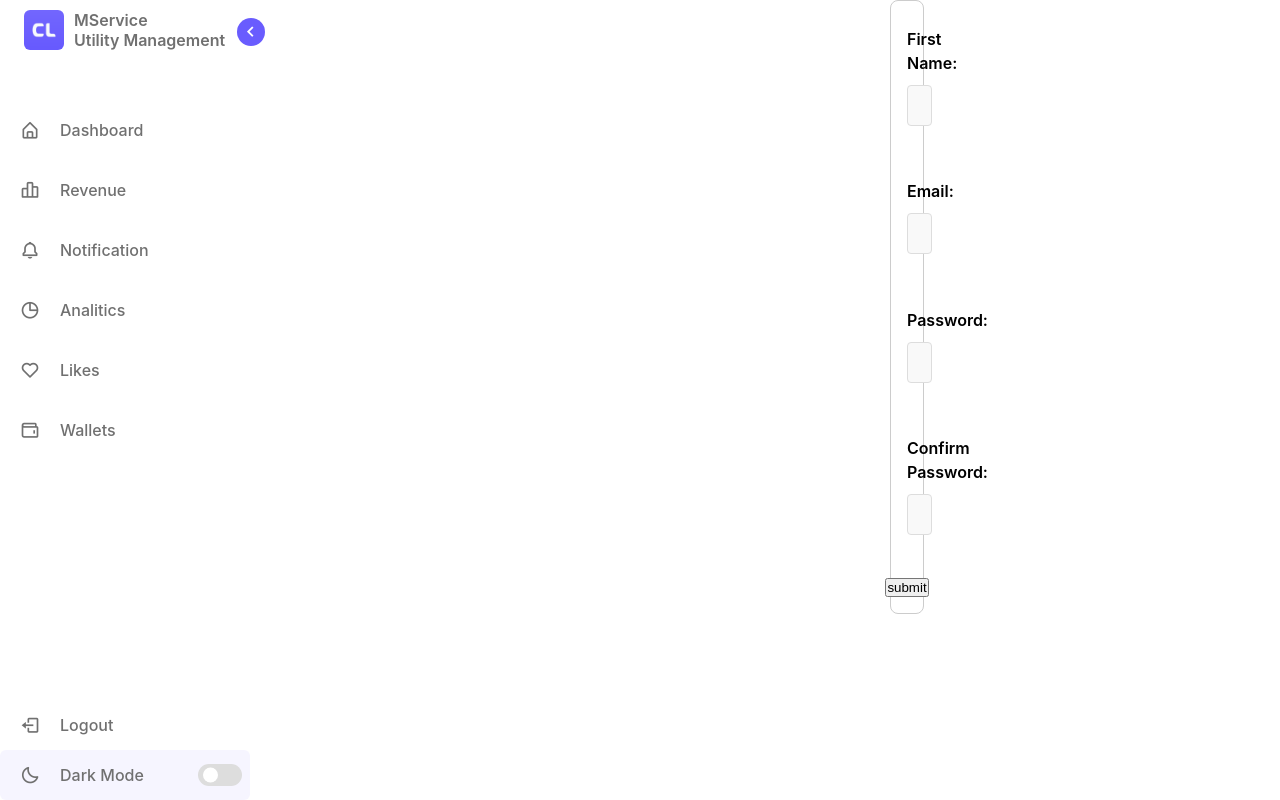
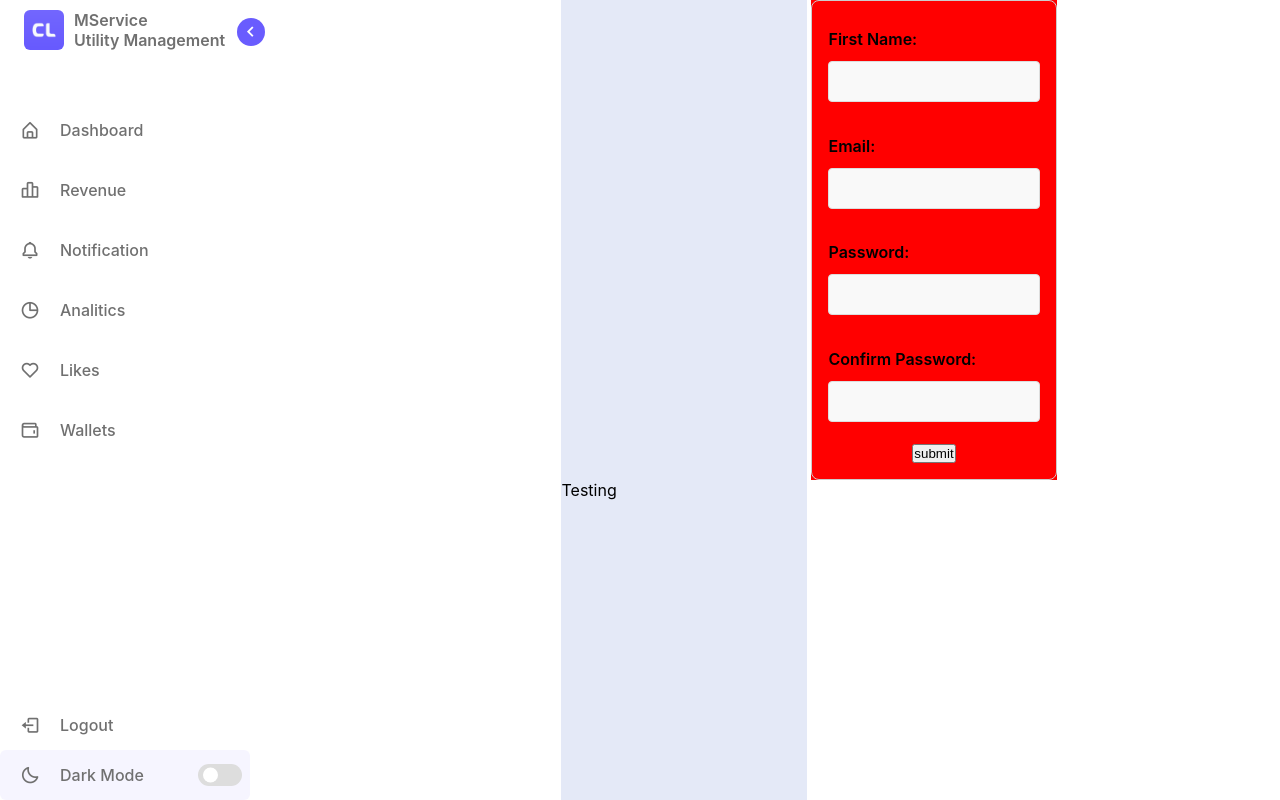
Before and after one commit to michaltruszczynski/mservice, a React (Vite) app: page / in a window 1280 px wide. Built offline with nearby package versions, Linux system fonts and the light colour scheme.

Commit message:
refactoring layout

```diff
--- a/src/components/Layout/Layout.module.scss
+++ b/src/components/Layout/Layout.module.scss
@@ -1,13 +1,22 @@
 $transition05: all 0.5s ease;
 
 .container {
+    background-color: #E4E9f7;
+    min-height: 100%;
+    position: relative;
+    margin-left: 88px;
+}
+
+.main-container {
     max-width: 1024px;
     margin: 0 auto;
     min-height: 100%;
     // height: 100%;
-        background-color: #E4E9f7;
+    // background-color: #E4E9f7;
     background-color: red;
 }
+
+
 
 
 .home {
@@ -16,7 +25,7 @@ $transition05: all 0.5s ease;
     // height: 100vh;
     // height: 100%;
     top: 0;
-    width: calc(100% - 250px);
+    // width: calc(100% - 250px);
 
     transition: $transition05;
 
--- a/src/components/Layout/Layout.tsx
+++ b/src/components/Layout/Layout.tsx
@@ -16,14 +16,17 @@ const Layout = ({ children }: LayoutProps) => {
     const [isNavOpen, setIsNavOpen] = useState<boolean>(true)
 
     return (
-        <div>
+        <div className={cx('container')}>
             <Nav setIsNavOpen={setIsNavOpen} isNavOpen={isNavOpen} />
-            <main className={cx('container', 'home', { 'home--close': !isNavOpen })}>
-                {children}
-
+            <main className={cx('main-container', 'home', { 'home--close': !isNavOpen })}>
+                <div>
+                    {children}
+                </div>
             </main>
 
             <footer>
+
+                Testing
             </footer>
         </div>
     )
```
Lines whose indentation alone changed are shown as unchanged.
